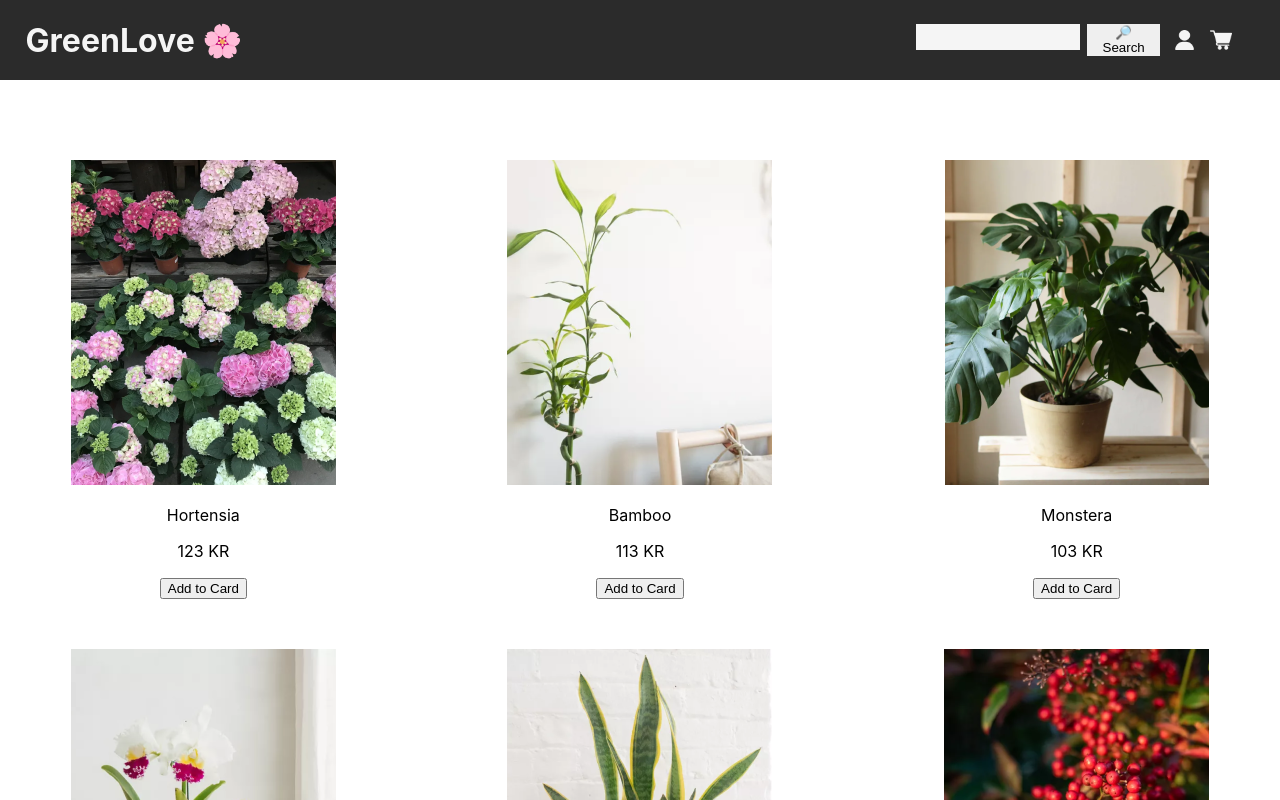
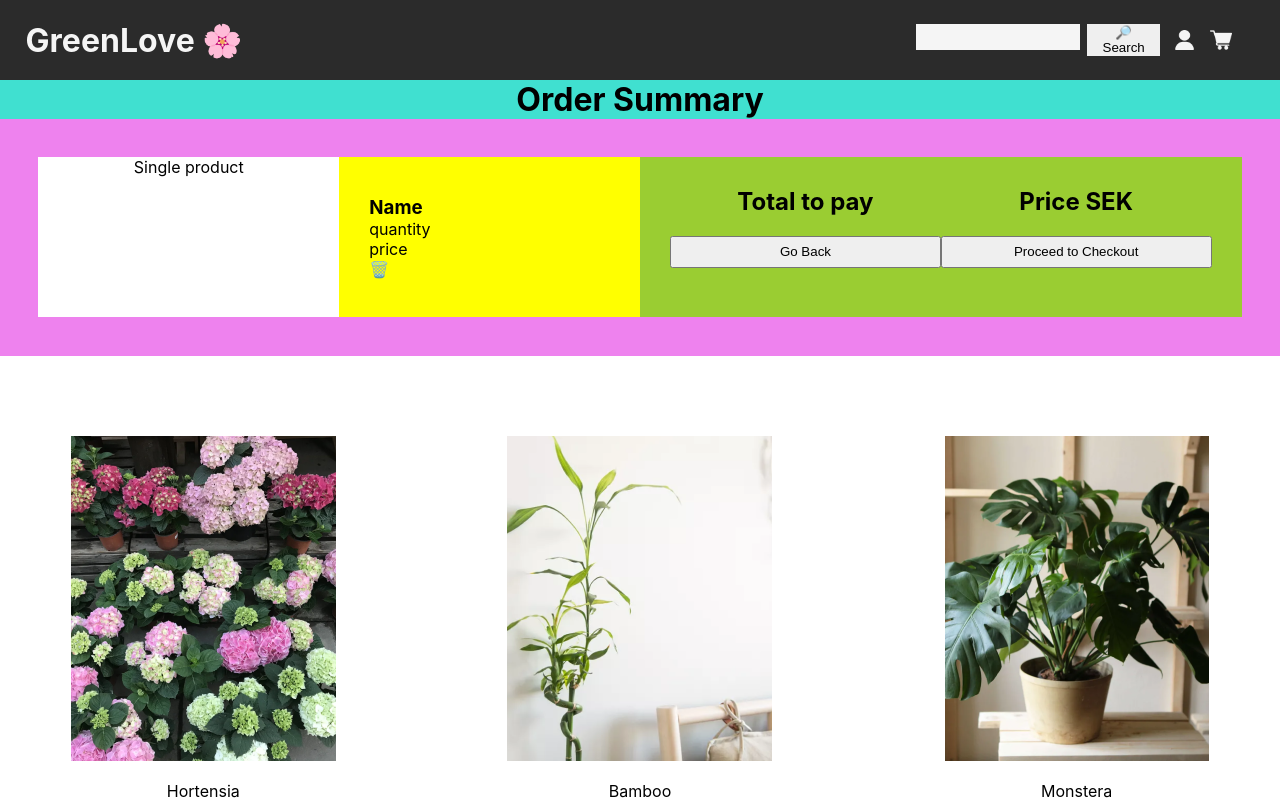
Before and after one commit to rominonix/tdd-frontend, a React (Create React App) app: page / in a window 1280 px wide. Shown: the top 800 px of the page. Built offline with nearby package versions, Linux system fonts and the light colour scheme.

Commit message:
cart first version

```diff
--- a/src/App.css
+++ b/src/App.css
@@ -5,6 +5,10 @@
 .App-logo {
   height: 40vmin;
   pointer-events: none;
+}
+
+h1, h2, h3, h4 {
+  margin: 0%;
 }
 
 @media (prefers-reduced-motion: no-preference) {
--- /dev/null
+++ b/src/components/Cart/Cart.style.css
@@ -0,0 +1,41 @@
+.cart {
+    margin: 0%;
+    background-color: turquoise;
+    /* height: 100vh; */
+
+}
+.order-sumary {
+    padding: 3%;
+    /* height: auto; */
+    display: grid;
+    background-color: violet;
+    grid-template-columns: repeat(2, 1fr);
+}
+.product, .total {
+    height: auto;
+    display: grid;
+    flex-direction: column;
+    background-color: yellow;
+    grid-template-columns: repeat(2, 1fr);
+}
+
+.details {
+    display: flex;
+    text-align: justify;
+    flex-direction: column;
+    justify-content: center;
+    padding-left: 10%;
+}
+
+.total {
+    padding: 5%;
+    background-color: yellowgreen;
+}
+
+.total > button {
+    height: 2rem;
+}
+.single-product-in-cart{
+    height: 20vh;
+    background-color: white;
+}
--- /dev/null
+++ b/src/components/Cart/Cart.tsx
@@ -0,0 +1,36 @@
+import React from "react";
+import Card from "../card/Card";
+import "./Cart.style.css";
+// import { Plant } from '../module/Plant';
+
+// interface Props {
+//     plants:Plant[]
+// }
+
+const Cart = () => {
+  return (
+    <main className="cart">
+      <h1>Order Summary</h1>
+      <div className="order-sumary">
+        <div className="product">
+          <div className="single-product-in-cart">Single product</div>
+          <div className="details">
+            <h3>Name</h3>
+            <div>quantity</div>
+            <div>price</div>
+            <div> 🗑️ </div>
+          </div>
+        </div>
+
+        <div className="total">
+            <h2>Total to pay</h2>
+            <h2>Price SEK</h2>
+            <button>Go Back</button>
+            <button>Proceed to Checkout</button>
+        </div>
+      </div>
+    </main>
+  );
+};
+
+export default Cart;
--- a/src/screen/Home.tsx
+++ b/src/screen/Home.tsx
@@ -2,7 +2,7 @@
 import React from 'react';
 import Card from "../components/card/Card";
 import { Plant } from '../module/Plant';
-
+import Cart from '../components/Cart/Cart'
 interface Props {
     plants:Plant[]
 }
@@ -10,6 +10,7 @@ interface Props {
 function Home({ plants }: Props) {
     return (
         <main>
+        <Cart/>
             <Card plants={plants}/>
         </main>
     );
```
